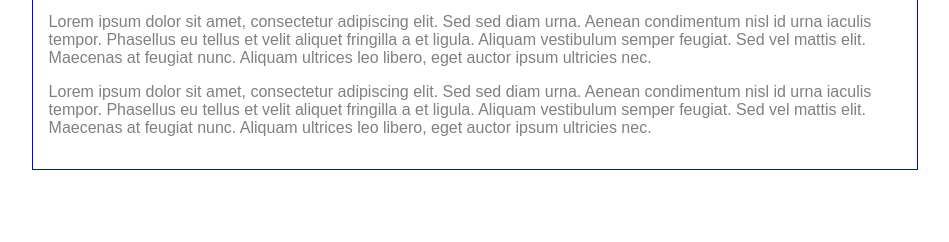
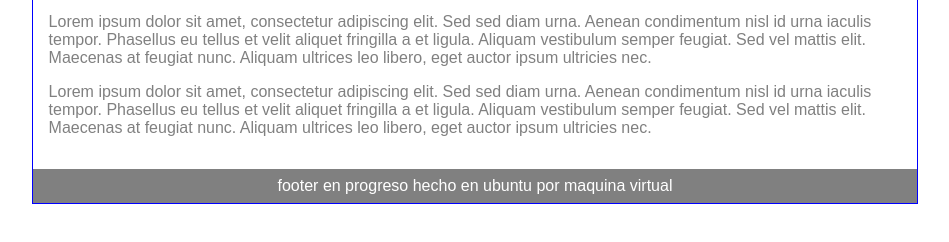
Before and after one commit to Pwneado/proyectoDemo, a plain HTML site: page blogpost.html in a window 1280 px wide. Shown: the part 132-374 px from the top of the page, without its empty margins (165-1114 px from the left). Drawn offline with Linux system fonts and the light colour scheme.

Commit message:
footer mejorado para la practica

```diff
--- a/blogpost.html
+++ b/blogpost.html
@@ -26,6 +26,9 @@
                 Lorem ipsum dolor sit amet, consectetur adipiscing elit. Sed sed diam urna. Aenean condimentum nisl id urna iaculis tempor. Phasellus eu tellus et velit aliquet fringilla a et ligula. Aliquam vestibulum semper feugiat. Sed vel mattis elit. Maecenas at feugiat nunc. Aliquam ultrices leo libero, eget auctor ipsum ultricies nec.
             </p>
         </div>
+        <div id="footer">
+            footer en progreso hecho en ubuntu por maquina virtual
+        </div>
     </div>
 
 </body>
--- a/css/estilos.css
+++ b/css/estilos.css
@@ -31,3 +31,10 @@ body
 {
     padding: 1em;
 }
+#footer
+{
+    background: gray;
+    color: white;
+    text-align: center;
+    padding: 0.5em;
+}
```
